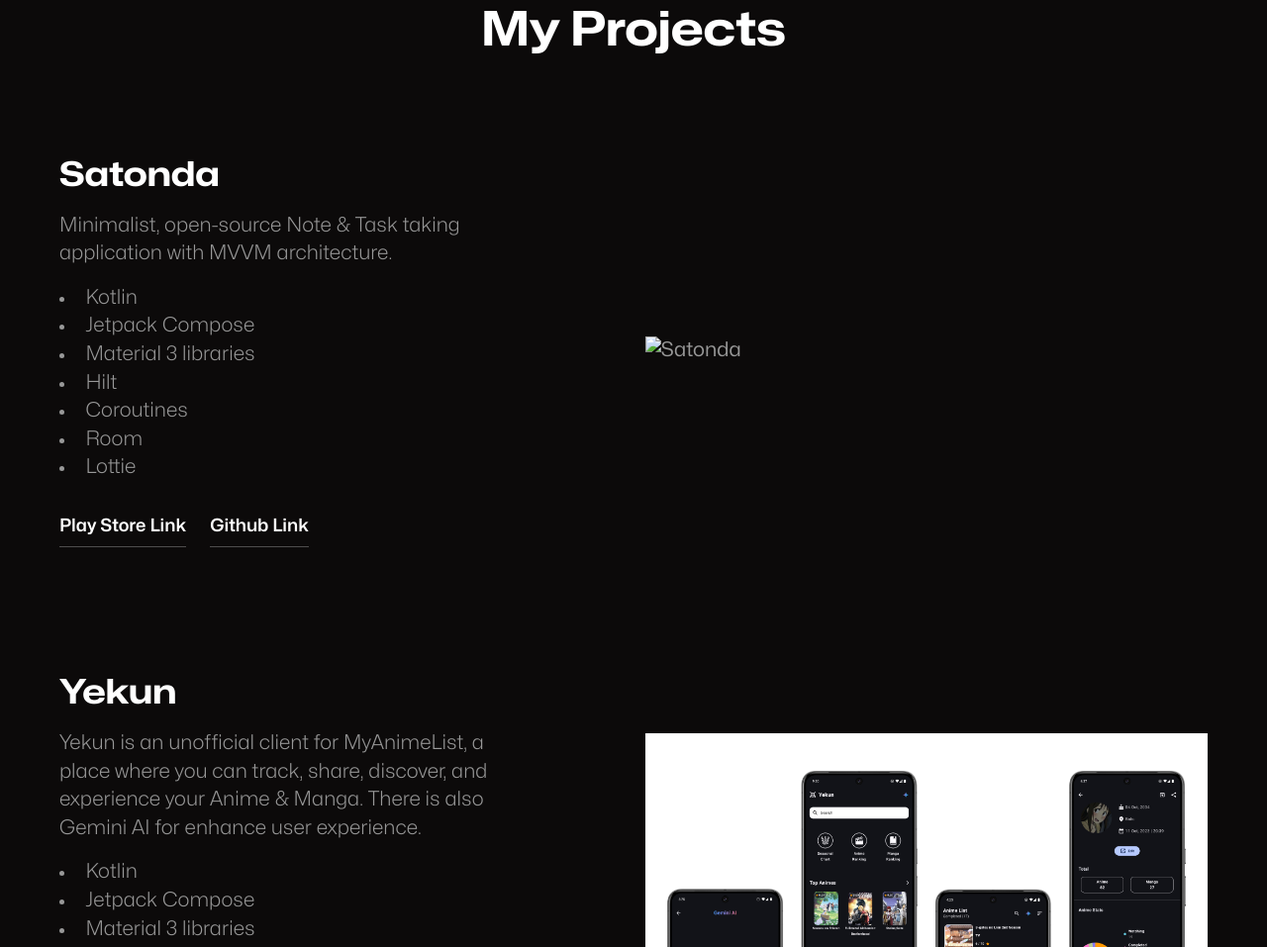
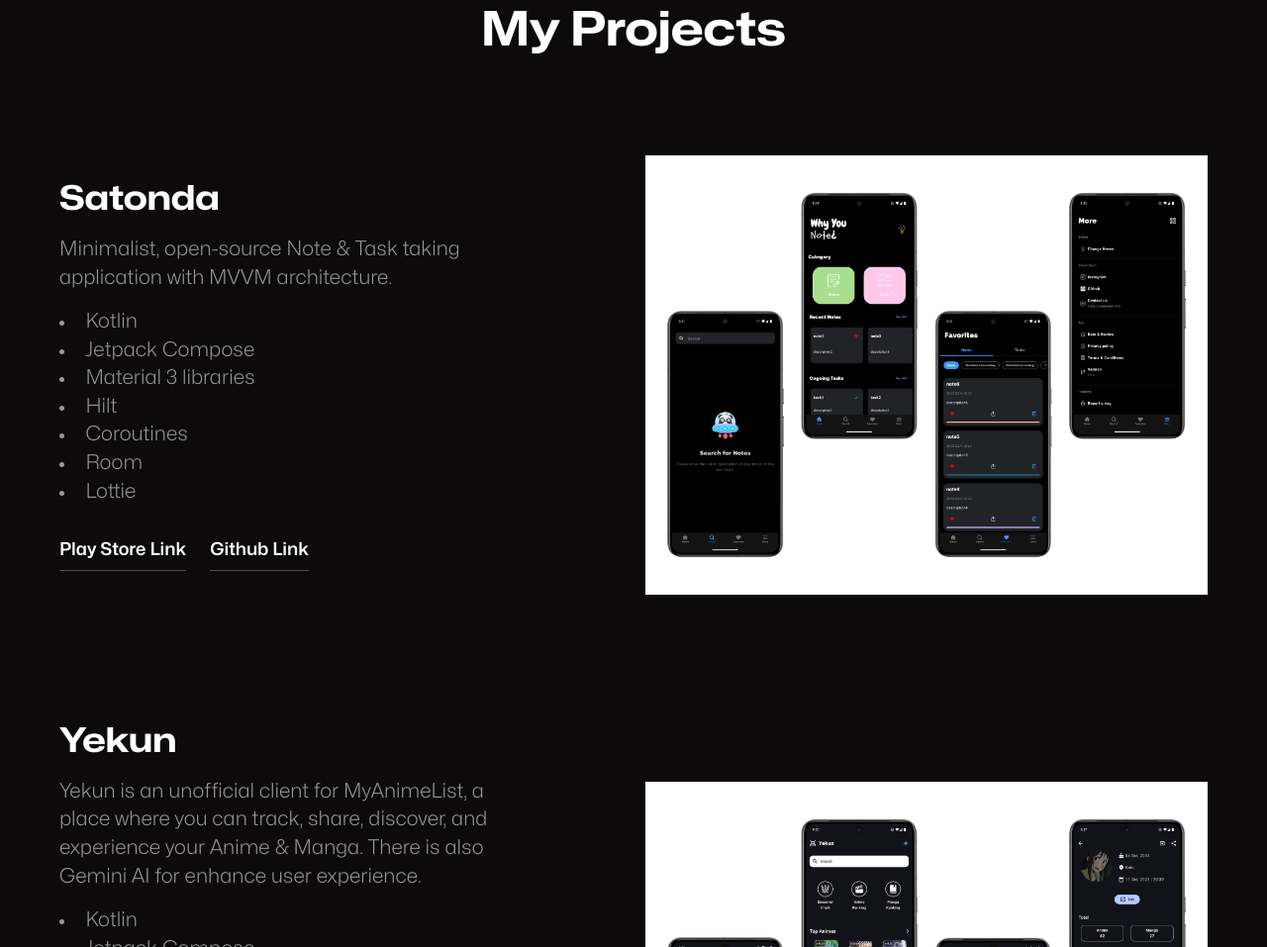
Before and after one commit to oolyvi/oolyvi.github.io, a plain HTML site: page index.html in a window 1280 px wide. Shown: the part 1102-2059 px from the top of the page at 99% size. Drawn offline with Linux system fonts and the light colour scheme; files whose address does not match are found by name.

Commit message:
bug fixed on image

```diff
--- a/index.html
+++ b/index.html
@@ -136,7 +136,7 @@
               <picture class="work-img">
                 <img
                   loading="lazy"
-                  src="assets/images/projects/portfolioSatonda.png"
+                  src="assets/images/projects/satonda.png"
                   alt="Satonda"
                 />
               </picture>
```
